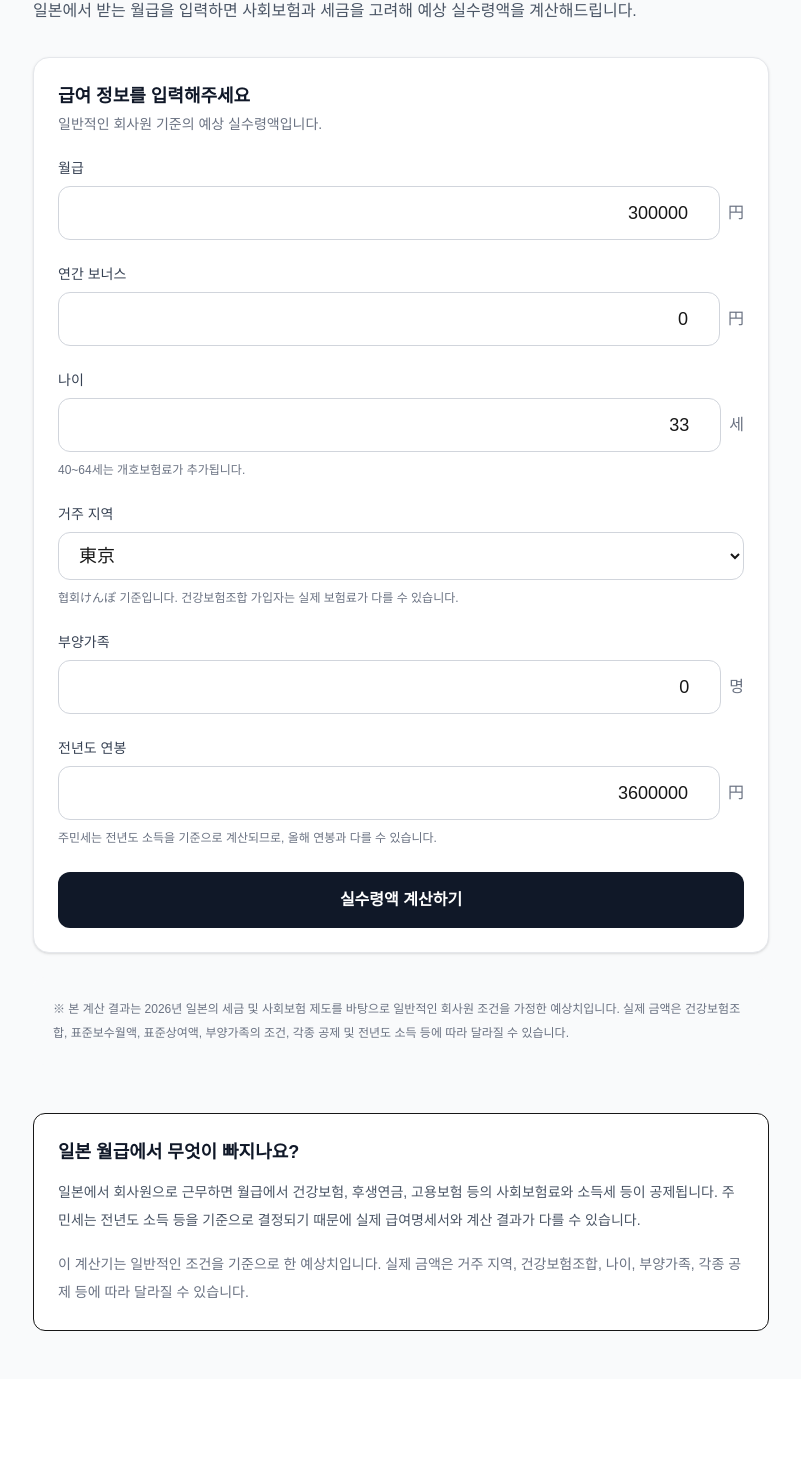
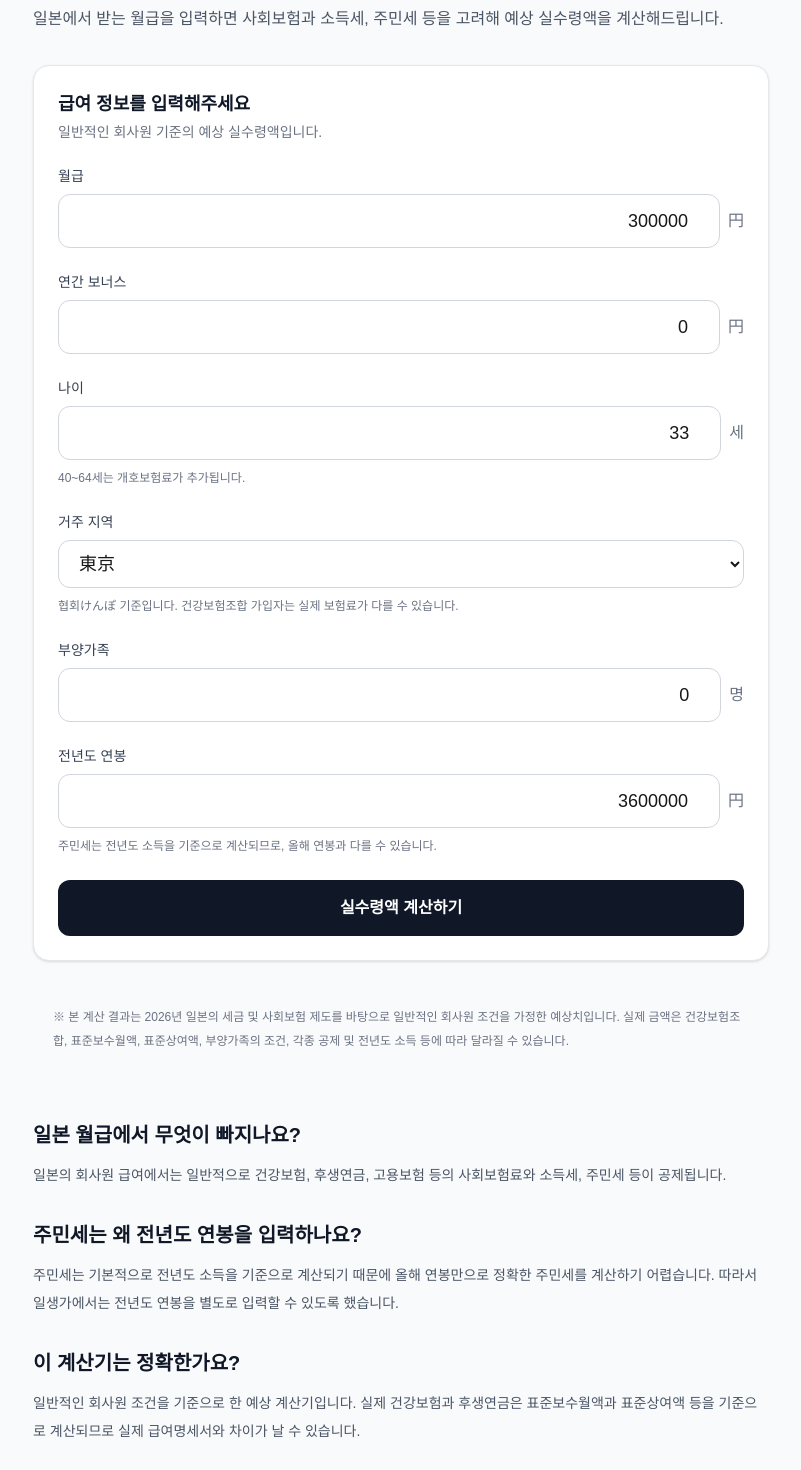
Before and after one commit to PARK-SUNGJUN-618/ilsengga, a Next.js app: page /tools/salary in a window 1280 px wide. Shown: the part 191-1661 px from the top of the page, without its empty margins (239-1040 px from the left). Before the commit the page ends 1570 px from the top, so only its background shows below. Built offline with nearby package versions, Linux system fonts and the light colour scheme.

Commit message:
ilsengga-Edit salary page

```diff
--- a/app/tools/salary/page.tsx
+++ b/app/tools/salary/page.tsx
@@ -5,7 +5,8 @@ import SalaryCalculator from "./SalaryCalculator";
 export const metadata: Metadata = {
   title: "일본 월급 실수령액 계산기",
   description:
-    "일본 월급을 입력하면 건강보험, 후생연금, 고용보험, 소득세, 주민세 등을 고려해 예상 실수령액을 계산해보세요.",
+    "일본 월급을 입력하면 건강보험, 후생연금, 고용보험, 소득세, 주민세 등을 고려해 예상 실수령액을 계산해보세요. 2026년 일본 세금 및 사회보험 기준.",
+
   keywords: [
     "일본 월급 실수령액",
     "일본 월급 계산기",
@@ -13,13 +14,24 @@ export const metadata: Metadata = {
     "일본 연봉 실수령액",
     "일본 월급 세금",
     "일본 직장인 실수령액",
+    "일본 급여 계산기",
+    "일본 월급 30만엔 실수령액",
   ],
+
+  openGraph: {
+    title: "일본 월급 실수령액 계산기 | 일생가",
+    description: "일본 월급을 입력하고 예상 실수령액을 계산해보세요.",
+    url: "https://ilsengga.vercel.app/tools/salary",
+    siteName: "일생가",
+    locale: "ko_KR",
+    type: "website",
+  },
 };
 
 export default function SalaryPage() {
   return (
     <main className="min-h-screen bg-gray-50">
-      <div className="mx-auto max-w-3xl px-4 py-12">
+      <div className="mx-auto max-w-3xl px-4 py-10 sm:py-14">
         <Link
           href="/"
           className="text-sm text-gray-500 transition hover:text-gray-900"
@@ -27,40 +39,58 @@ export default function SalaryPage() {
           ← 일생가 홈
         </Link>
 
-        <div className="mt-8">
+        <header className="mt-8">
           <p className="text-sm font-medium text-gray-500">💰 돈</p>
 
           <h1 className="mt-2 text-3xl font-bold tracking-tight text-gray-900 sm:text-4xl">
             일본 월급 실수령액 계산기
           </h1>
 
-          <p className="mt-4 leading-7 text-gray-600">
-            일본에서 받는 월급을 입력하면 사회보험과 세금을 고려해 예상
-            실수령액을 계산해드립니다.
+          <p className="mt-4 text-base leading-7 text-gray-600">
+            일본에서 받는 월급을 입력하면 사회보험과 소득세, 주민세 등을 고려해
+            예상 실수령액을 계산해드립니다.
           </p>
-        </div>
+        </header>
 
         <div className="mt-8">
           <SalaryCalculator />
         </div>
 
-        <section className="mt-12 rounded-xl border bg-white p-6">
-          <h2 className="text-lg font-bold text-gray-900">
-            일본 월급에서 무엇이 빠지나요?
-          </h2>
+        <section className="mt-12 space-y-8">
+          <div>
+            <h2 className="text-xl font-bold text-gray-900">
+              일본 월급에서 무엇이 빠지나요?
+            </h2>
 
-          <p className="mt-3 text-sm leading-7 text-gray-600">
-            일본에서 회사원으로 근무하면 월급에서 건강보험, 후생연금, 고용보험
-            등의 사회보험료와 소득세 등이 공제됩니다. 주민세는 전년도 소득 등을
-            기준으로 결정되기 때문에 실제 급여명세서와 계산 결과가 다를 수
-            있습니다.
-          </p>
+            <p className="mt-3 text-sm leading-7 text-gray-600">
+              일본의 회사원 급여에서는 일반적으로 건강보험, 후생연금, 고용보험
+              등의 사회보험료와 소득세, 주민세 등이 공제됩니다.
+            </p>
+          </div>
 
-          <p className="mt-4 text-sm leading-7 text-gray-500">
-            이 계산기는 일반적인 조건을 기준으로 한 예상치입니다. 실제 금액은
-            거주 지역, 건강보험조합, 나이, 부양가족, 각종 공제 등에 따라 달라질
-            수 있습니다.
-          </p>
+          <div>
+            <h2 className="text-xl font-bold text-gray-900">
+              주민세는 왜 전년도 연봉을 입력하나요?
+            </h2>
+
+            <p className="mt-3 text-sm leading-7 text-gray-600">
+              주민세는 기본적으로 전년도 소득을 기준으로 계산되기 때문에 올해
+              연봉만으로 정확한 주민세를 계산하기 어렵습니다. 따라서
+              일생가에서는 전년도 연봉을 별도로 입력할 수 있도록 했습니다.
+            </p>
+          </div>
+
+          <div>
+            <h2 className="text-xl font-bold text-gray-900">
+              이 계산기는 정확한가요?
+            </h2>
+
+            <p className="mt-3 text-sm leading-7 text-gray-600">
+              일반적인 회사원 조건을 기준으로 한 예상 계산기입니다. 실제
+              건강보험과 후생연금은 표준보수월액과 표준상여액 등을 기준으로
+              계산되므로 실제 급여명세서와 차이가 날 수 있습니다.
+            </p>
+          </div>
         </section>
       </div>
     </main>
```
